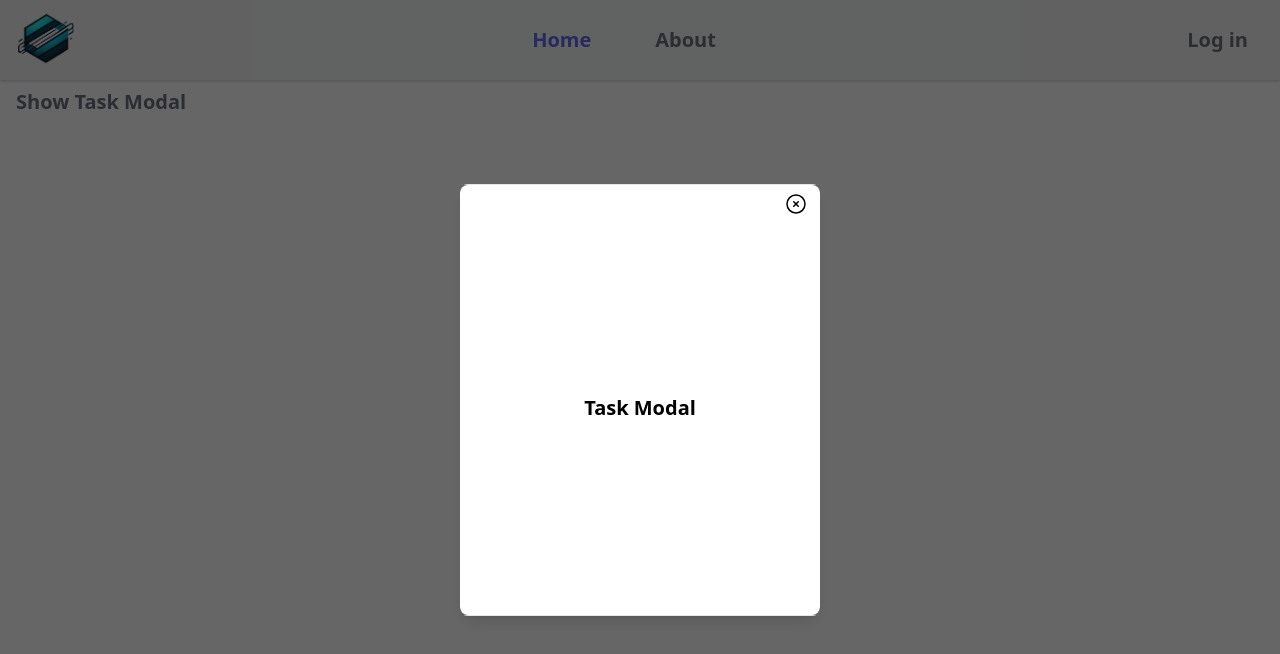
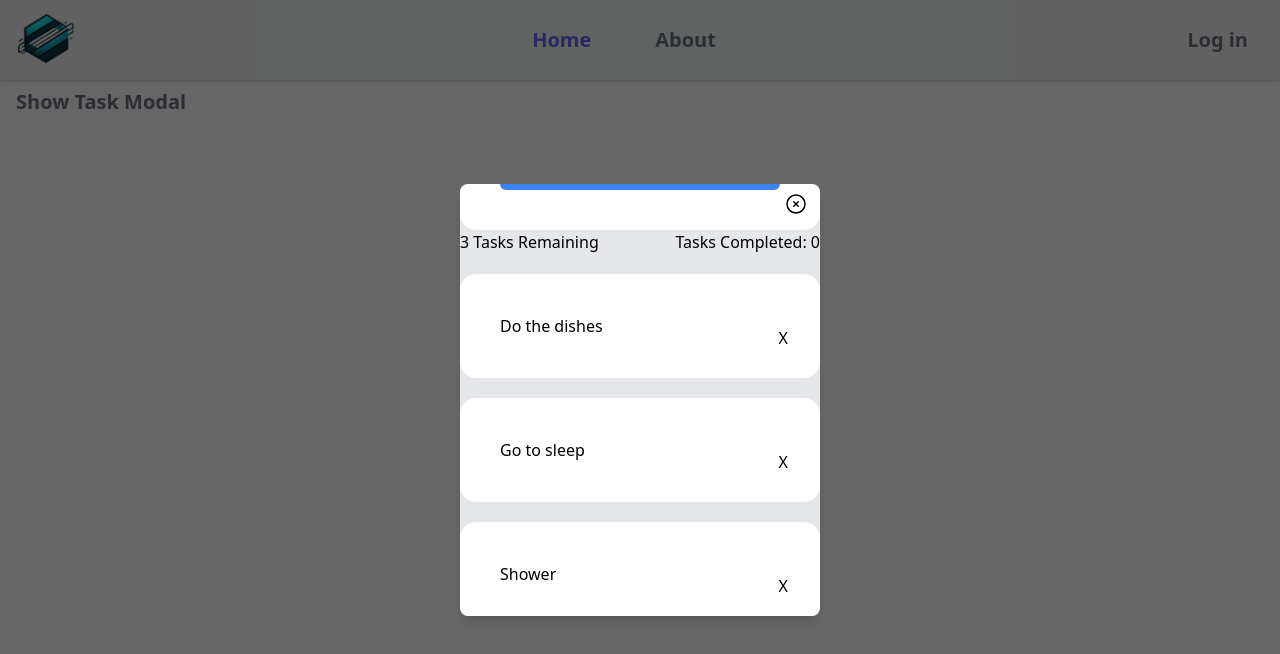
Before and after one commit to DootDoot4567/hack-demo, a SvelteKit app in the folder my-app/: page /home in a window 1280 px wide. Both pictures are taken after a click on the button "Show Task Modal". Shown: the top 654 px of the page. Built offline with nearby package versions, Linux system fonts and the light colour scheme.

Commit message:
got task manager to show on modal pop up

```diff
--- a/my-app/src/routes/+page.svelte
+++ b/my-app/src/routes/+page.svelte
@@ -19,7 +19,7 @@
 
 
 <!-- NPM install UUID -->
-<script>
+<!-- <script>
     import TaskList from '../Components/TaskList.svelte'
     import TaskStats from '../Components/TaskStats.svelte'
     import TaskAdder from '../Components/TaskAdder.svelte'
@@ -56,10 +56,10 @@ const deleteTask = (e) => {
     <TaskAdder on:add-task={addTask} />
     <TaskStats {count} {finished}/>
     <TaskList {task} on:delete-task={deleteTask} />
-</main>
+</main>  -->
 
-<script>
+<!-- <script>
     import Task from "./Nested/Task.svelte";
 </script>
 
-<Task/>
+<Task/> -->
--- a/my-app/src/routes/Nested/Task.svelte
+++ b/my-app/src/routes/Nested/Task.svelte
@@ -1,3 +1,4 @@
+<!-- NPM install UUID -->
 <script>
     import TaskList from '../../Components/TaskList.svelte'
     import TaskStats from '../../Components/TaskStats.svelte'
@@ -31,7 +32,7 @@ const deleteTask = (e) => {
 }
 </script>
 
-<main class="min-h-screen bg-red-700">
+<main class="min-h-screen bg-gray-200">
     <TaskAdder on:add-task={addTask} />
     <TaskStats {count} {finished}/>
     <TaskList {task} on:delete-task={deleteTask} />
--- a/my-app/src/routes/Nested/TaskModal.svelte
+++ b/my-app/src/routes/Nested/TaskModal.svelte
@@ -1,6 +1,7 @@
 <script>
     import { modalState } from '../../store.js';
     import Modal from './Modal.svelte';
+    import Task from "./Task.svelte";
 </script>
 
 <button class="text-gray-500 md:px-4 md:py-2 hover:text-indigo-600 text-xl font-semibold" on:click={() => modalState.update(state => ({ ...state, task: true }))}>
@@ -11,5 +12,8 @@
     <div class="flex flex-col items-center justify-center w-[360px] h-[430px] bg-white rounded-lg shadow-lg">
         <h2 class="text-xl font-semibold pt-4">Task Modal</h2>
         <!-- Task content goes here -->
+
+        <Task/>
+
     </div>
 </Modal>
```
